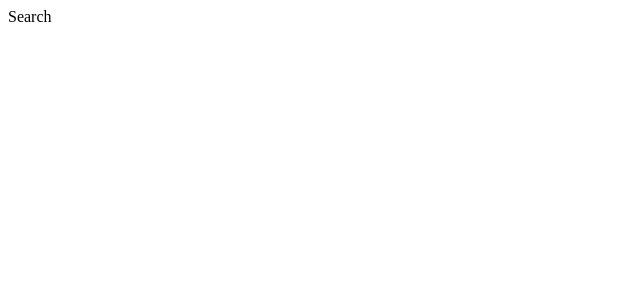
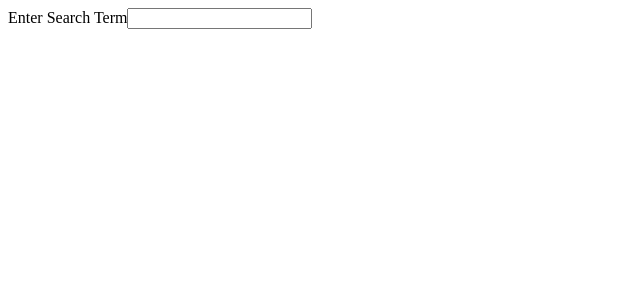
Before and after one commit to akbtech17/widgetsss, a React (Create React App) app: page / in a window 1280 px wide. Shown: the top 300 px of the page, without its empty margins (0-640 px from the left). Built offline with nearby package versions, Linux system fonts and the light colour scheme; the HTML template or start-up script is replaced by a standard one.

Commit message:
introduced search state and onchange of input, setting state

```diff
--- a/src/components/Search.js
+++ b/src/components/Search.js
@@ -1,12 +1,21 @@
-import React from 'react';
+import React, { useState } from "react";
 
 const Search = () => {
-
-    return (
-        <div>
-            Search
+  const [term, setTerm] = useState("");
+  return (
+    <div>
+      <div className="ui form">
+        <div className="field">
+          <label htmlFor="">Enter Search Term</label>
+          <input
+            value={term}
+            onChange={(e) => setTerm(e.target.value)}
+            type="text"
+          />
         </div>
-    );
+      </div>
+    </div>
+  );
 };
 
 export default Search;
```
